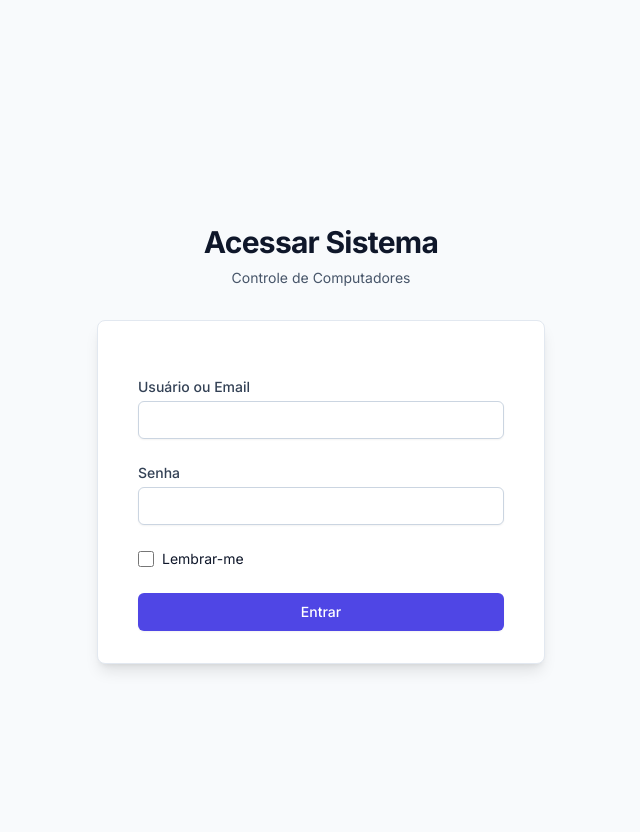
After one commit to gvntrck/ativos-ti-laravel, a PHP site: page /templates/view-login.php in a window 1280 px wide. The commit adds this page. Shown: the whole page, without its empty margins (319-959 px from the left). Run offline with PHP 8.4, Linux system fonts and the light colour scheme; some libraries are stand-ins or nearby versions.

Commit message:
tela de login

```diff
--- /dev/null
+++ b/templates/view-login.php
@@ -0,0 +1,76 @@
+<!DOCTYPE html>
+<html lang="pt-BR">
+
+<head>
+    <meta charset="UTF-8">
+    <meta name="viewport" content="width=device-width, initial-scale=1.0">
+    <title>Login - Controle de Computadores</title>
+    <script src="https://cdn.tailwindcss.com"></script>
+    <link href="https://fonts.googleapis.com/css2?family=Inter:wght@300;400;500;600;700&display=swap" rel="stylesheet">
+    <style type="text/tailwindcss">
+        <?php
+        $css_path = __DIR__ . '/../assets/css/tailwind-custom.css';
+        if (file_exists($css_path)) {
+            include $css_path;
+        }
+        ?>
+    </style>
+</head>
+
+<body class="bg-slate-50 min-h-screen flex flex-col justify-center items-center py-12 sm:px-6 lg:px-8 font-[Inter]">
+    <div class="sm:mx-auto sm:w-full sm:max-w-md">
+        <h2 class="mt-6 text-center text-3xl font-bold tracking-tight text-slate-900">
+            Acessar Sistema
+        </h2>
+        <p class="mt-2 text-center text-sm text-slate-600">
+            Controle de Computadores
+        </p>
+    </div>
+
+    <div class="mt-8 sm:mx-auto sm:w-full sm:max-w-md">
+        <div class="bg-white py-8 px-4 shadow-lg sm:rounded-lg sm:px-10 border border-slate-200">
+            <?php if (isset($_GET['login_error'])): ?>
+                <div class="mb-4 p-3 bg-red-50 border border-red-200 text-red-600 rounded-md text-sm text-center">
+                    Credenciais inválidas. Tente novamente.
+                </div>
+            <?php endif; ?>
+
+            <form class="space-y-6" action="index.php" method="POST">
+                <input type="hidden" name="ccs_action" value="login">
+
+                <div>
+                    <label for="log" class="block text-sm font-medium text-slate-700">Usuário ou Email</label>
+                    <div class="mt-1">
+                        <input id="log" name="log" type="text" autocomplete="username" required
+                            class="block w-full appearance-none rounded-md border border-slate-300 px-3 py-2 placeholder-slate-400 shadow-sm focus:border-indigo-500 focus:outline-none focus:ring-indigo-500 sm:text-sm">
+                    </div>
+                </div>
+
+                <div>
+                    <label for="pwd" class="block text-sm font-medium text-slate-700">Senha</label>
+                    <div class="mt-1">
+                        <input id="pwd" name="pwd" type="password" autocomplete="current-password" required
+                            class="block w-full appearance-none rounded-md border border-slate-300 px-3 py-2 placeholder-slate-400 shadow-sm focus:border-indigo-500 focus:outline-none focus:ring-indigo-500 sm:text-sm">
+                    </div>
+                </div>
+
+                <div class="flex items-center justify-between">
+                    <div class="flex items-center">
+                        <input id="rememberme" name="rememberme" type="checkbox" value="forever"
+                            class="h-4 w-4 rounded border-slate-300 text-indigo-600 focus:ring-indigo-500">
+                        <label for="rememberme" class="ml-2 block text-sm text-slate-900">Lembrar-me</label>
+                    </div>
+                </div>
+
+                <div>
+                    <button type="submit"
+                        class="flex w-full justify-center rounded-md border border-transparent bg-indigo-600 py-2 px-4 text-sm font-medium text-white shadow-sm hover:bg-indigo-700 focus:outline-none focus:ring-2 focus:ring-indigo-500 focus:ring-offset-2 transition-colors duration-200">
+                        Entrar
+                    </button>
+                </div>
+            </form>
+        </div>
+    </div>
+</body>
+
+</html>
```
Also changed, not shown: src/ComputerControlSystem.php (+32 -1 lines).
